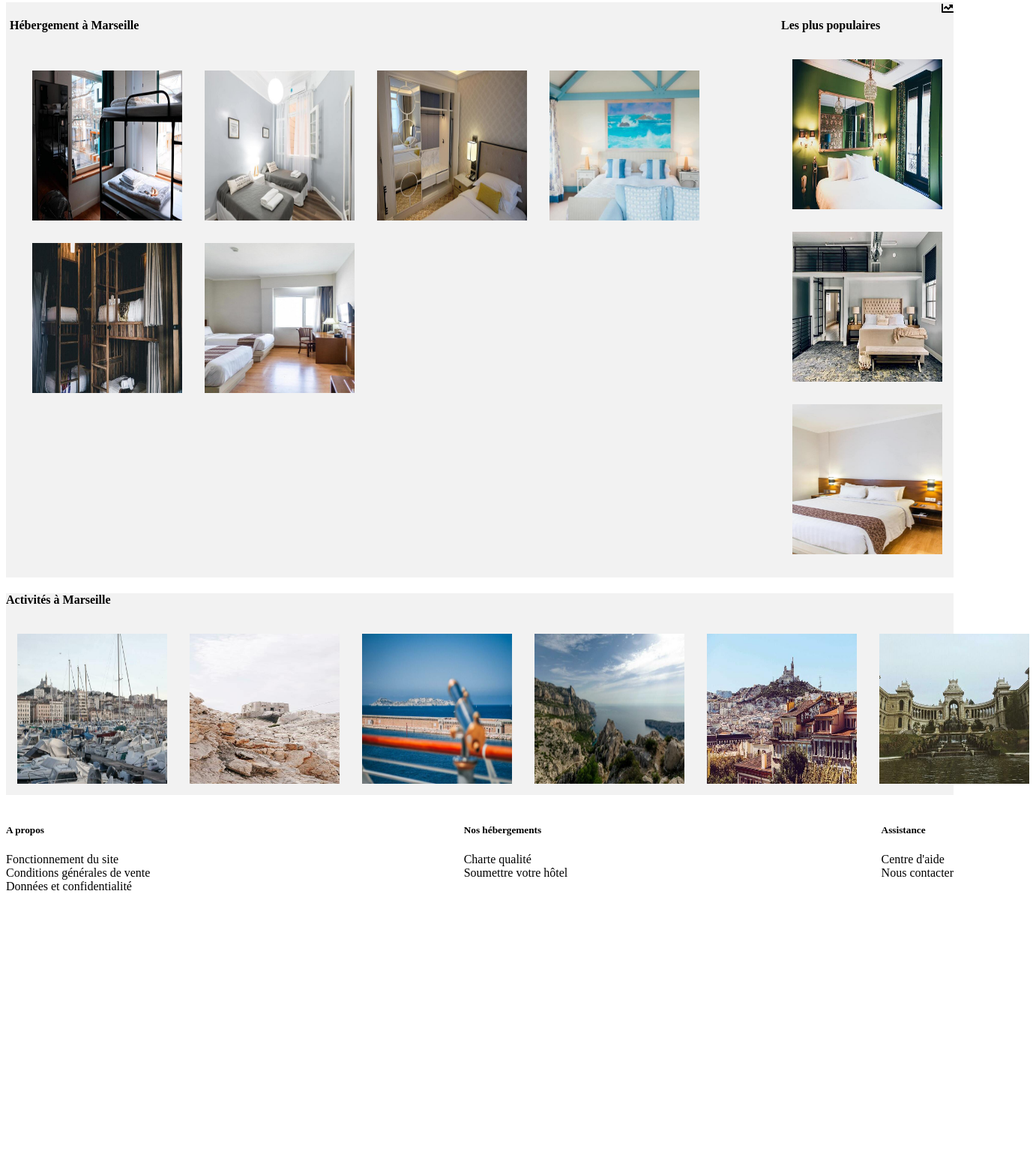
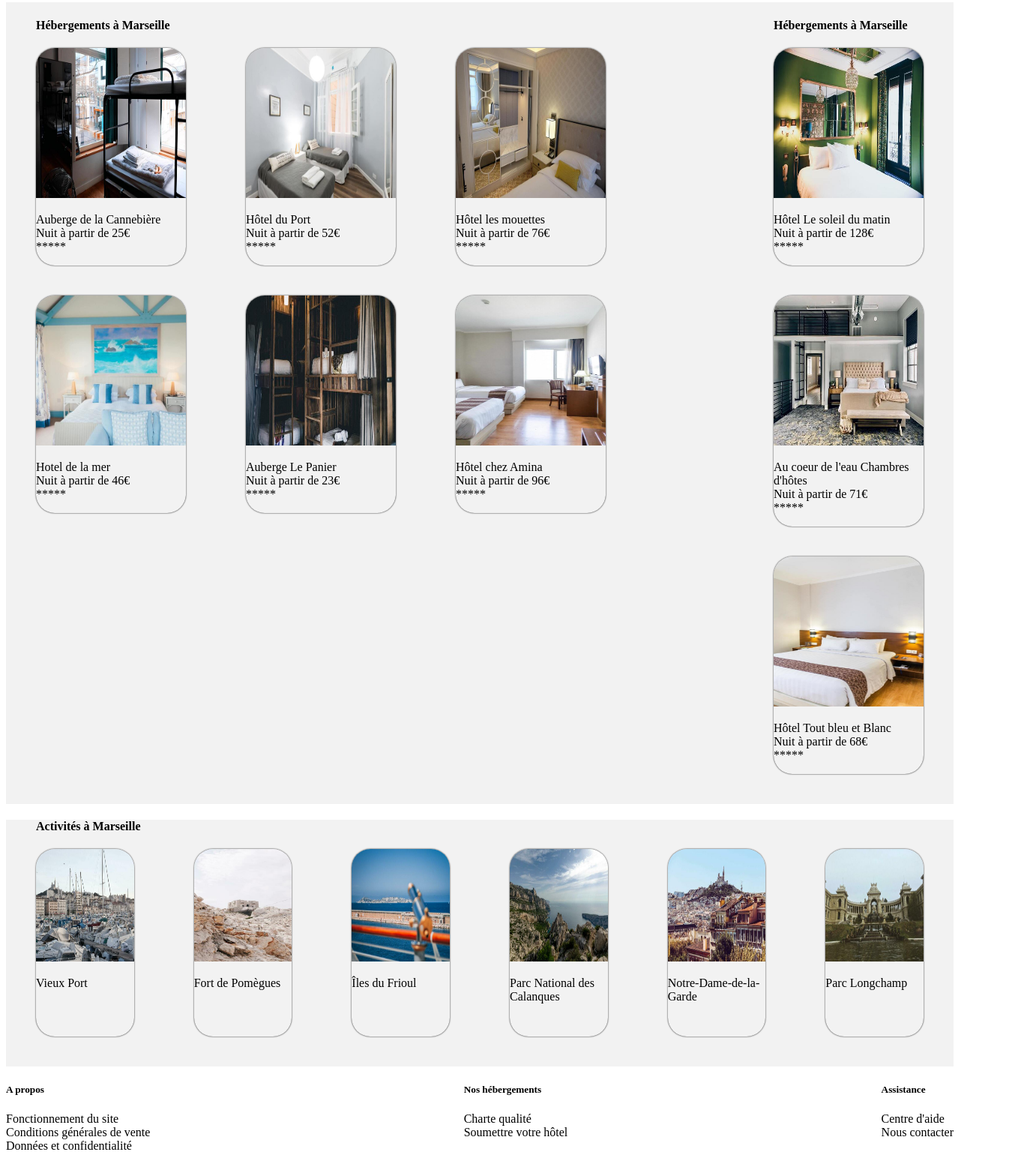
Before and after one commit to Alexandre-HERY/Projet_Reservia, a plain HTML site: page index.html in a window 1280 px wide. Shown: the part 356-1912 px from the top of the page at 75% size, 1378 px wide, since content can reach past the window. Before the commit the page ends 1571 px from the top, so only its background shows below. Drawn offline with Linux system fonts and the light colour scheme.

Commit message:
fix (Alexandre-HERY-main): fix wrong files

```diff
--- a/index.html
+++ b/index.html
@@ -38,7 +38,7 @@
             <i class="fas fa-money-bill-wave"></i> <a href="#cheap">Economique</a>
             <i class="fas fa-child"></i> <a href="family">Familial</a>
             <i class="fas fa-heart"></i> <a href="love">Romantique</a>
-            <i class="fas fa-dog"></i> <a href="pet">Animaux autoristés</a>
+            <i class="fas fa-dog"></i> <a href="pet">Animaux autorisés</a>
 
             <p class="info">
                 <i class="fas fa-info-circle"></i>
@@ -47,45 +47,146 @@
         </section>
 
         <div class="renting">
-        <section class="rent">
-            <h4>Hébergement à Marseille</h4>
+        <section class="hebergement">
+            <h4>Hébergements à Marseille</h4>
+            <div class="renting_all wrap">
+            <div class="renting_pict">
+                <img class="cannebiere" src="cannebiere.jpg" alt="Hotel de la Cannebiere" />
+                <span><div class="vieux_text">
+                    <p>
+                        Auberge de la Cannebière<br>
+                        Nuit à partir de 25€<br>
+                        *****
+                    </p></span>
+                </div>
+            </div>
+            <div class="renting_pict">
+                <img class="port" src="hotel_port.jpg" alt="Hotel du port" />
+                <div class="vieux_text">
+                    <p>
+                        Hôtel du Port<br>
+                        Nuit à partir de 52€<br>
+                        *****
+                    </p>
+                </div>
+            </div>
+            <div class="renting_pict">
+                <img class="mouettes" src="mouettes.jpg" alt="Hotel des mouettes" />
+                <div class="vieux_text">
+                    <p>
+                        Hôtel les mouettes<br>
+                        Nuit à partir de 76€<br>
+                        *****
+                    </p>
+                </div>
+            </div>
+            <div class="renting_pict">
+                <img class="mer" src="hotel_mer.jpg" alt="Hotel de la mer" />
+                <div class="vieux_text">
+                    <p>
+                        Hotel de la mer<br>
+                        Nuit à partir de 46€<br>
+                        *****
+                    </p>
+                </div>
+            </div>
+            <div class="renting_pict">
+                <img class="panier" src="hotel_panier.jpg" alt="Hotel du panbier" />
+                <div class="vieux_text">
+                    <p>
+                        Auberge Le Panier<br>
+                        Nuit à partir de 23€<br>
+                        *****
+                    </p>
+                </div>
+            </div>
+            <div class="renting_pict">
+                <img class="amina" src="hotel_amina.jpg" alt="Hotel chez Amina" />
+                <div class="vieux_text">
+                    <p>
+                        Hôtel chez Amina<br>
+                        Nuit à partir de 96€<br>
+                        *****
+                    </p>
+                </div>
+            </div>
+            </div>
+        </section>
 
-                <ul class="flex-container wrap">
-                    <li class="flex-item"><img class="cannebiere" src="cannebiere.jpg" alt="Auberge de la cannebiere" /></li>
-                    <li class="flex-item"><img class="port" src="hotel_port.jpg" alt="Hôtel du port" /></li>
-                    <li class="flex-item"><img class="mouettes" src="mouettes.jpg" alt="Hôtel les mouettes" /></li>
-                    <li class="flex-item"><img class="mer" src="hotel_mer.jpg" alt="Hôtel de la mer" /></li>
-                    <li class="flex-item"><img class="panier" src="hotel_panier.jpg" alt="Auberge Le Panier" /></li>
-                    <li class="flex-item"><img class="amina" src="hotel_amina.jpg" alt="Hôtel chez Amina" /></li>
-                </ul>
 
         </section>
-
         <section class="populaire">
-            <div class="curve">
-            <h4>Les plus populaires</h4><i class="fas fa-chart-line"></i>
-            </div>
-            <ul class="flex-container column">
-                    <li class="flex-item"><img class="matin" src="soleil_matin.jpg" alt="Hôtel Le soleil du matin" /></li>
-                    <li class="flex-item"><img class="eau" src="coeur_eau.jpg" alt="Au coeur de l'eau Chambres d'hôtes" /></li>
-                    <li class="flex-item"><img class="bleu" src="hotel_bleu.jpg" alt="Hôtel Tout bleu et Blanc" /></li>
-            </ul>
-
-        </section>
+            <h4>Hébergements à Marseille</h4>
+                <div class="curve_all column">
+                    <div class="curve_pict">
+                        <img class="matin" src="soleil_matin.jpg" alt="Hotel soleil matin" />
+                            <div class="vieux_text">
+                                <p>Hôtel Le soleil du matin<br>
+                                    Nuit à partir de 128€<br>
+                                    *****
+                                </p>
+                            </div>
+                    </div>
+                    <div class="curve_pict">
+                        <img class="eau" src="coeur_eau.jpg" alt="Coeur eau chambre hote" />
+                            <div class="vieux_text">
+                                <p>Au coeur de l'eau Chambres d'hôtes<br>
+                                    Nuit à partir de 71€<br>
+                                    *****
+                                </p>
+                            </div>
+                    </div>
+                    <div class="curve_pict">
+                        <img class="bleu" src="hotel_bleu.jpg" alt="Hotel bleu blanc" />
+                            <div class="vieux_text">
+                                <p>Hôtel Tout bleu et Blanc<br>
+                                    Nuit à partir de 68€<br>
+                                    *****
+                                </p>
+                            </div>
+                    </div>
+                </div>
         </div>
-
         <section class="activity">
             <h4>Activités à Marseille</h4>
-
-            <ul class="flex-activity">
-                    <li class="flex-item"><img class="vieux_port" src="vieux_port.jpg" alt="Vieux Port" /></li>
-                    <li class="flex-item"><img class="pomegues" src="pomegues.jpg" alt="Fort de Pomègues" /></li>
-                    <li class="flex-item"><img class="frioul" src="frioul.jpg" alt="Îles du Frioul" /></li>
-                    <li class="flex-item"><img class="calanques" src="calanques.jpg" alt="Par Nationnal des Calanques" /></li>
-                    <li class="flex-item"><img class="notre_dame" src="notre_dame.jpg" alt="Notre Dame de la Garde" /></li>
-                    <li class="flex-item"><img class="longchamp" src="longchamp.jpg" alt="Parc Longchamp" /></li>
-                </ul>
-
+            <div class="activity_all">
+            <div class="activity_pict">
+                <img class="vieux_port" src="vieux_port.jpg" alt="Vieux Port" />
+                <span><div class="vieux_text">
+                    <p>Vieux Port</p></span>
+                </div>
+            </div>
+            <div class="activity_pict">
+                <img class="pomegues" src="pomegues.jpg" alt="Fort de Pomègues" />
+                <div class="vieux_text">
+                    <p>Fort de Pomègues</p>
+                </div>
+            </div>
+            <div class="activity_pict">
+                <img class="frioul" src="frioul.jpg" alt="Îles du Frioul" />
+                <div class="vieux_text">
+                    <p>Îles du Frioul</p>
+                </div>
+            </div>
+            <div class="activity_pict">
+                <img class="calanques" src="calanques.jpg" alt="Par Nationnal des Calanques" />
+                <div class="vieux_text">
+                    <p>Parc National des Calanques</p>
+                </div>
+            </div>
+            <div class="activity_pict">
+                <img class="notre_dame" src="notre_dame.jpg" alt="Notre Dame de la Garde" />
+                <div class="vieux_text">
+                    <p>Notre-Dame-de-la-Garde</p>
+                </div>
+            </div>
+            <div class="activity_pict">
+                <img class="longchamp" src="longchamp.jpg" alt="Parc Longchamp" />
+                <div class="vieux_text">
+                    <p>Parc Longchamp</p>
+                </div>
+            </div>
+            </div>
         </section>
 
 
--- a/style.css
+++ b/style.css
@@ -25,32 +25,16 @@ footer{
     flex-wrap: wrap;
 }
 
-.flex-container{
-    list-style: none;
-    display: flex;
-}
-.flex-item{
-    flex-basis: auto;
-    padding: 5px;
+.cannebiere, .port, .mouettes, .mer, .panier, .amina{
     width: 200px;
     height: 200px;
-    margin: 10px;
-}
-.rent{
-    margin-left: 5px;
-    margin top: 5px;
-    margin-bottom: 5px;
-}
-.cannebiere, .port, .mouettes, .mer, .panier, .amina{
-    padding: 5px;
-    width: 200px;
-    height: 200px;
-    margin: 10px;
+    border-top-left-radius: 25px;
+    border-top-right-radius: 25px;
 }
 .renting{
     display: flex;
 }
-.curve{
+.curve_all{
     display: flex;
     justify-content: space-between;
 }
@@ -61,15 +45,34 @@ footer{
 .bleu, .matin, .eau{
     width: 200px;
     height: 200px;
+    border-top-left-radius: 25px;
+    border-top-right-radius: 25px;
+
 }
 .vieux_port, .pomegues, .calanques, .longchamp, .notre_dame, .frioul{
-    width: 200px;
-    height: 200px;
-}
-.flex-activity{
-    list-style: none;
-    display: flex;
+    width: 100%;
+    height: 60%;
+    border-top-left-radius: 25px;
+    border-top-right-radius: 25px;
 }
 .activity, .renting, .populaire{
     background-color: #F2F2F2;
 }
+.activity_all{
+    display: flex;
+}
+.renting_all{
+    display: flex;
+}
+
+.activity_pict, .renting_pict, .curve_pict{
+    margin-left: 40px;
+    margin-right: 40px;
+    margin-bottom: 40px;
+    box-shadow: 0px 0px 2px 0px black;
+    border-radius: 25px;
+    width: 200px;
+}
+h4{
+    margin-left: 40px;
+}
```
